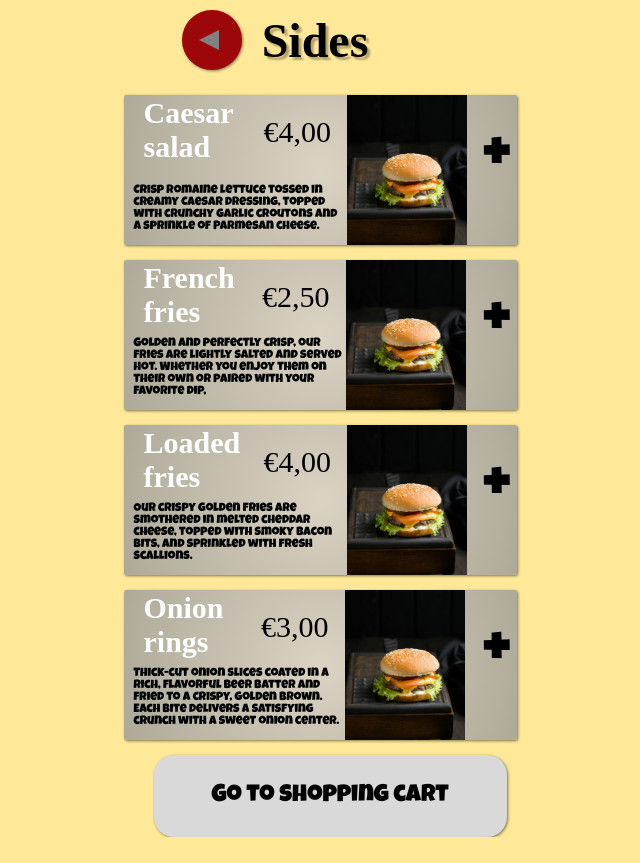
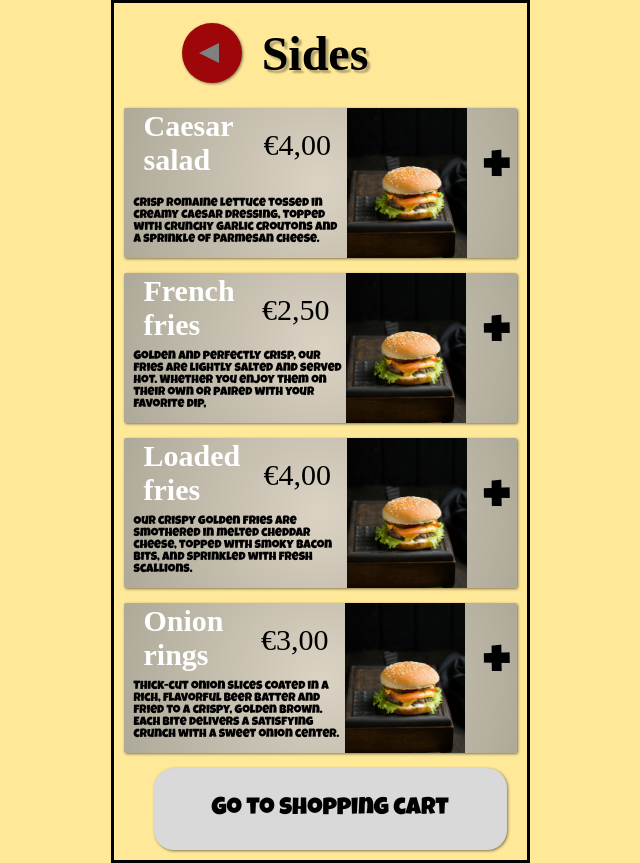
Before and after one commit to emarkula24/html-css-course-finalEx, a plain HTML site: page sides.html in a window 1280 px wide. Shown: the whole page, without its empty margins (320-960 px from the left). Before the commit the page ends 837 px from the top, so only its background shows below. Drawn offline with Linux system fonts and the light colour scheme; a web font is replaced by a local one.

Commit message:
added borders to desktop views

```diff
--- a/home.css
+++ b/home.css
@@ -3,6 +3,7 @@ body {
     margin: 0;
     padding: 0;
 }
+
 .container {
     background-color: #FFE999;
     display: flex;
@@ -13,6 +14,7 @@ body {
     height: 650px;
     width: 393px;
     margin: 0 auto;
+    border: 3px solid #000000;
 
 }
 
--- a/menu.css
+++ b/menu.css
@@ -6,9 +6,19 @@ body {
     flex-direction: column;
     align-items: center;
     justify-content: space-between;
-    height: 100%;
 }
 
+@media (min-width: 500px) {
+    .desktop-view {
+        border: 3px solid #000000;
+        max-width: 393px;
+        display: flex;
+        flex-direction: column;
+        align-items: center;
+        justify-content: space-evenly;
+        padding: 10px;
+    }
+}
 .title-container {
     display: flex;
     align-items: center;
@@ -141,7 +151,6 @@ h3 {
         flex-direction: column;
         align-items: center;
         justify-content: center;
-        height: 100hv;
     }
 
     .title-container {
--- a/sides.html
+++ b/sides.html
@@ -7,6 +7,7 @@
         <meta name="viewport" content="width=device-width, initial-scale=1.0">
     </head>
     <body>
+        <div class="desktop-view">
             <div class="title-container">
                 <div class="circle-arrow"></div>
                 <h2 class="title">Sides</h2>
@@ -50,5 +51,6 @@
             <div class="cart-button">
                 <p class="cart-text">Go to shopping cart</p>
             </div>
+    </div>
     </body>
 </html>
```
Also changed, not shown: beverages.html (+2 -0 lines), burgers.html (+2 -0 lines), desserts.html (+2 -0 lines). Lines whose indentation alone changed are shown as unchanged.
